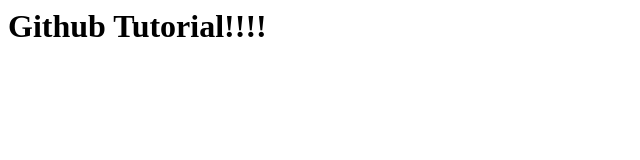
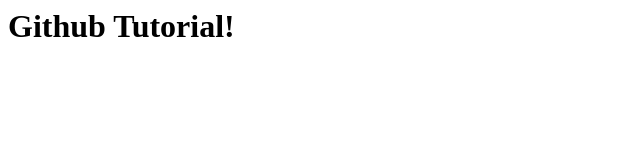
Before and after one commit to aecs71/pluralsight-github, a plain HTML site: page index.html in a window 1280 px wide. Shown: the full height of the page, 0-640 px from the left. Drawn offline with Linux system fonts and the light colour scheme.

Commit message:
Index Changed

```diff
--- a/index.html
+++ b/index.html
@@ -1 +1 @@
-<h1>Github Tutorial!!!!</h1>
+<h1>Github Tutorial!</h1>
```
